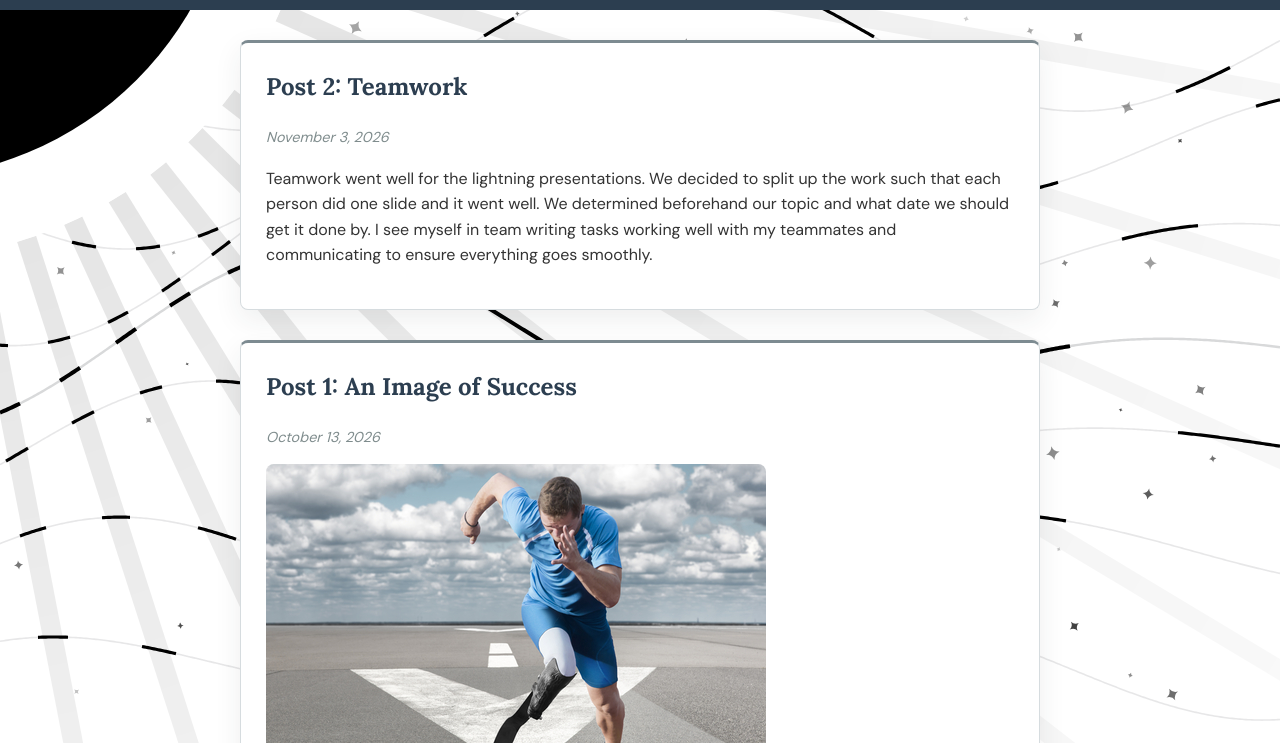
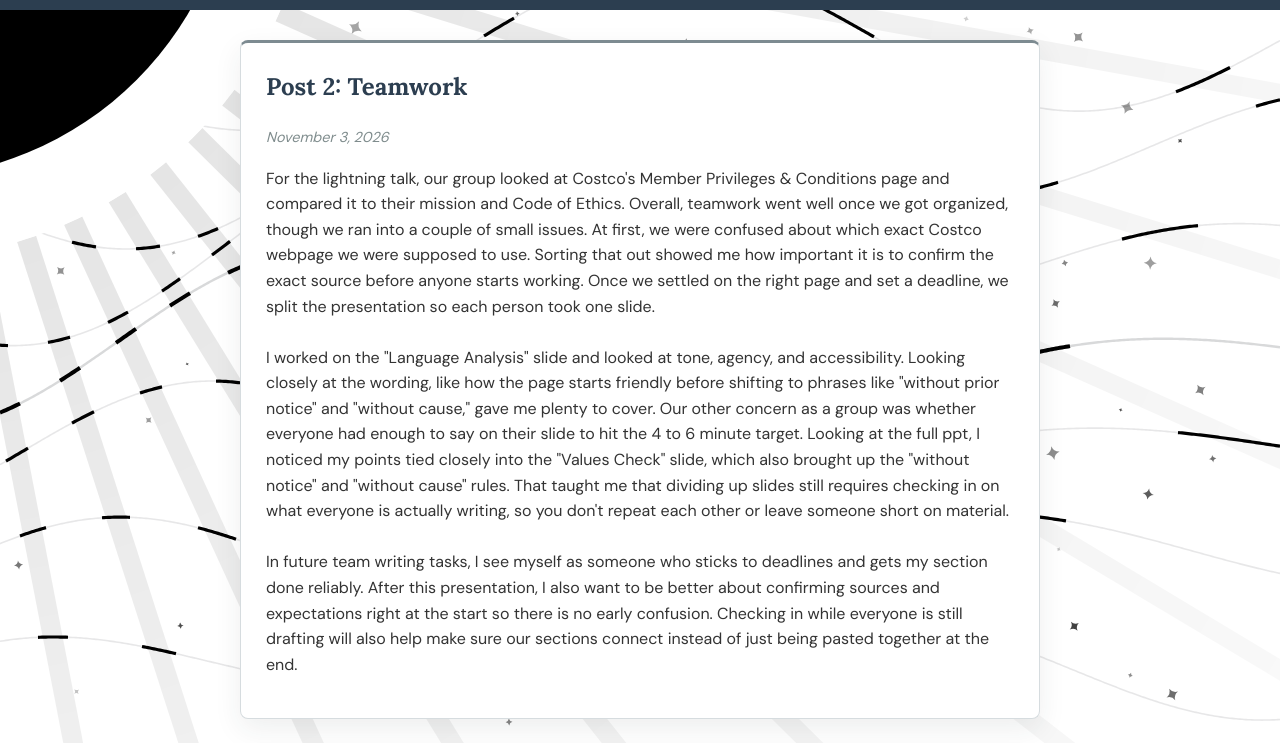
Before and after one commit to azhancf/blogsimple, a plain HTML site: page index.html in a window 1280 px wide. Shown: the part 57-800 px from the top of the page. Drawn offline with Linux system fonts and the light colour scheme.

Commit message:
updated blog post 2

```diff
--- a/script.js
+++ b/script.js
@@ -3,12 +3,14 @@ const posts = [
     {
         title: "Post 2: Teamwork",
         date: "November 3, 2026",
-        content: `Teamwork went well for the lightning presentations. We decided to split up the work such that each person did one slide and it went well. We determined beforehand our topic and what date we should get it done by. I see myself in team writing tasks working well with my teammates and communicating to ensure everything goes smoothly.`
+        content: String.raw`For the lightning talk, our group looked at Costco's Member Privileges & Conditions page and compared it to their mission and Code of Ethics. Overall, teamwork went well once we got organized, though we ran into a couple of small issues. At first, we were confused about which exact Costco webpage we were supposed to use. Sorting that out showed me how important it is to confirm the exact source before anyone starts working. Once we settled on the right page and set a deadline, we split the presentation so each person took one slide.
+        \n\n I worked on the "Language Analysis" slide and looked at tone, agency, and accessibility. Looking closely at the wording, like how the page starts friendly before shifting to phrases like "without prior notice" and "without cause," gave me plenty to cover. Our other concern as a group was whether everyone had enough to say on their slide to hit the 4 to 6 minute target. Looking at the full ppt, I noticed my points tied closely into the "Values Check" slide, which also brought up the "without notice" and "without cause" rules. That taught me that dividing up slides still requires checking in on what everyone is actually writing, so you don't repeat each other or leave someone short on material.
+        \n\n In future team writing tasks, I see myself as someone who sticks to deadlines and gets my section done reliably. After this presentation, I also want to be better about confirming sources and expectations right at the start so there is no early confusion. Checking in while everyone is still drafting will also help make sure our sections connect instead of just being pasted together at the end.`
     },
     {
         title: "Post 1: An Image of Success",
         date: "October 13, 2026",
-        content: `(Image of a man with prosthetic leg running towards the camera.)
+        content: String.raw`(Image of a man with prosthetic leg running towards the camera.)
         \nI chose this image because technology should be used to help people, such as improving people's health
         and helping people with disabilities.`,
         image: "image.png",
@@ -45,7 +47,12 @@ posts.forEach(post => {
 
     // Create and set the content
     const content = document.createElement('p');
-    content.textContent = post.content;
+    post.content.split('\\n').forEach((line, index) => {
+        if (index > 0) {
+            content.appendChild(document.createElement('br'));
+        }
+        content.appendChild(document.createTextNode(line));
+    });
 
     // Append all elements to the article
     article.appendChild(title);
--- a/style.css
+++ b/style.css
@@ -258,7 +258,7 @@ main {
 }
 
 .post p {
-    white-space: pre-line;
+    white-space: normal;
 }
 
 .post-image {
```
